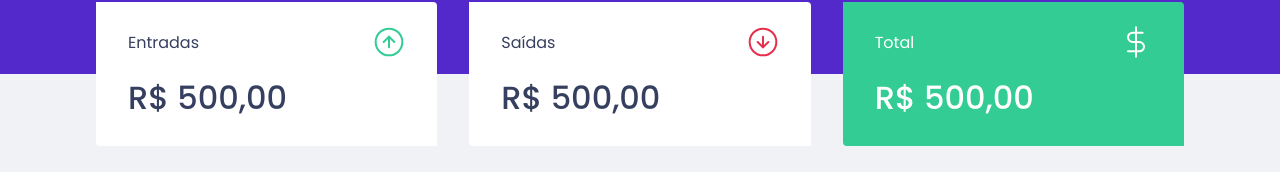
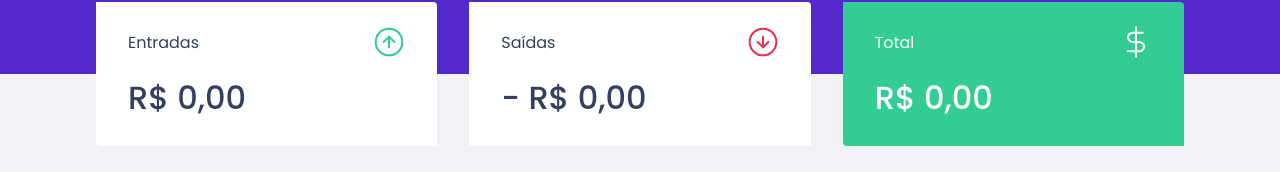
Before and after one commit to dannyllobams/dtmoney, a React (Create React App) app: page / in a window 1280 px wide. Shown: the part 198-370 px from the top of the page. Built offline with nearby package versions, Linux system fonts and the light colour scheme; no server answers; what miragejs would draw is missing.

Commit message:
Criando o próprio hook

```diff
--- a/src/App.tsx
+++ b/src/App.tsx
@@ -6,7 +6,7 @@
 import { NewTransactionModal } from './components/NewTransactionModal';
 import { TransactionsTable } from "./components/TransactionsTable";
 import { GlobalStyle } from "./styles/global";
-import { TransactionsProvider } from './TransactionsContext';
+import { TransactionsProvider } from './hooks/useTransactionsContext';
 
 Modal.setAppElement("#root");
 
--- a/src/components/NewTransactionModal/index.tsx
+++ b/src/components/NewTransactionModal/index.tsx
@@ -1,9 +1,9 @@
-import { FormEvent, useContext, useState } from 'react';
+import { FormEvent, useState } from 'react';
 import Modal from 'react-modal';
 import closeImg from '../../assets/close.svg';
 import IncomeImg from '../../assets/income.svg';
 import OutcomeImg from '../../assets/outcome.svg';
-import { TransactionsContext } from '../../TransactionsContext';
+import { useTransactions } from '../../hooks/useTransactionsContext';
 import { Container, TransactionTypeContainer, RadioBox } from './styles';
 
 interface NewTransactionModalProps {
@@ -12,22 +12,29 @@
 }
 
 export function NewTransactionModal({ isOpen, onRequestClose }: NewTransactionModalProps) {
-  const { createTransaction } = useContext(TransactionsContext);
+  const { createTransaction } = useTransactions();
 
   const [title, setTitle] = useState('');
   const [amount, setAmount] = useState(0);
   const [category, setCategory] = useState('');
   const [type, setType] = useState('deposit');
 
-  function handleCreateNewTransaction(event: FormEvent) {
+  async function handleCreateNewTransaction(event: FormEvent) {
     event.preventDefault();
 
-    createTransaction({
+    await createTransaction({
       title,
       amount,
       category,
       type
     });
+
+    setTitle('');
+    setAmount(0);
+    setCategory('');
+    setType('deposit');
+
+    onRequestClose();
   }
 
   return (
--- a/src/components/Summary/index.tsx
+++ b/src/components/Summary/index.tsx
@@ -1,13 +1,28 @@
-import { useContext } from "react";
 import { Container } from "./styles";
 
 import IncomeImg from '../../assets/income.svg';
 import OutcomeImg from '../../assets/outcome.svg';
 import TotalImg from '../../assets/total.svg';
-import { TransactionsContext } from "../../TransactionsContext";
+import { useTransactions } from "../../hooks/useTransactionsContext";
 
 export function Summary() {
-    const data = useContext(TransactionsContext);
+    const { transactions } = useTransactions();
+
+    const sumary = transactions.reduce((acc, transaction) => {
+        if(transaction.type === 'deposit') {
+            acc.deposits += transaction.amount;
+            acc.total += transaction.amount;
+        } else {
+            acc.withdraws += transaction.amount;
+            acc.total -= transaction.amount;
+        }
+
+        return acc;
+    }, {
+        deposits: 0,
+        withdraws: 0,
+        total: 0
+    });
 
     return (
         <Container>
@@ -16,21 +31,36 @@
                     <p>Entradas</p>
                     <img src={IncomeImg} alt="entradas" />
                 </header>
-                <strong>R$ 500,00</strong>
+                <strong>
+                    {new Intl.NumberFormat('pt-BR', {
+                        style: 'currency',
+                        currency: 'BRL'
+                    }).format(sumary.deposits)}
+                </strong>
             </div>
             <div>
                 <header>
                     <p>Saídas</p>
                     <img src={OutcomeImg} alt="saídas" />
                 </header>
-                <strong>R$ 500,00</strong>
+                <strong>
+                    - {new Intl.NumberFormat('pt-BR', {
+                        style: 'currency',
+                        currency: 'BRL'
+                    }).format(sumary.withdraws)}
+                </strong>
             </div>
             <div className="highlight-background">
                 <header>
                     <p>Total</p>
                     <img src={TotalImg} alt="total" />
                 </header>
-                <strong>R$ 500,00</strong>
+                <strong>
+                    {new Intl.NumberFormat('pt-BR', {
+                        style: 'currency',
+                        currency: 'BRL'
+                    }).format(sumary.total)}
+                </strong>
             </div>
         </Container>
     )
--- a/src/components/TransactionsTable/index.tsx
+++ b/src/components/TransactionsTable/index.tsx
@@ -1,9 +1,8 @@
-import { useContext, useEffect, useState } from "react";
-import { TransactionsContext } from "../../TransactionsContext";
+import { useTransactions } from "../../hooks/useTransactionsContext";
 import { Container } from "./styles";
 
 export function TransactionsTable() {
-    const { transactions } = useContext(TransactionsContext);
+    const { transactions } = useTransactions();
 
     return (
         <Container>
--- a/src/TransactionsContext.tsx
+++ b/src/hooks/useTransactionsContext.tsx
@@ -1,5 +1,5 @@
-import { createContext, ReactNode, useEffect, useState } from 'react';
-import { api } from './services/api';
+import { createContext, ReactNode, useContext, useEffect, useState } from 'react';
+import { api } from '../services/api';
 
 interface Transaction {
     id: number;
@@ -18,10 +18,10 @@
 
 interface TransactionsContextData {
     transactions: Transaction[];
-    createTransaction: (transaction: TransactionInput) => void;
+    createTransaction: (transaction: TransactionInput) => Promise<void>;
 }
 
-export const TransactionsContext = createContext<TransactionsContextData>({} as TransactionsContextData);
+const TransactionsContext = createContext<TransactionsContextData>({} as TransactionsContextData);
 
 export function TransactionsProvider({ children }: TransactionsProviderProps) {
     const [transactions, setTransactions] = useState<Transaction[]>([]);
@@ -30,8 +30,17 @@
         api.get('transactions').then(response => setTransactions(response.data.transactions));
     }, []);
 
-    function createTransaction(transaction: TransactionInput) {
-        api.post('/transactions', transaction);
+    async function createTransaction(transactionInput: TransactionInput) {
+        const response = await api.post('/transactions', {
+            ...transactionInput,
+            createdAt: new Date()
+        });
+
+        const { transaction } = response.data;
+        setTransactions([
+            ...transactions,
+            transaction
+        ]);
     }
 
     return (
@@ -40,3 +49,9 @@
         </TransactionsContext.Provider>
     )
 }
+
+export function useTransactions() {
+    const context = useContext(TransactionsContext);
+
+    return context;
+}
```
